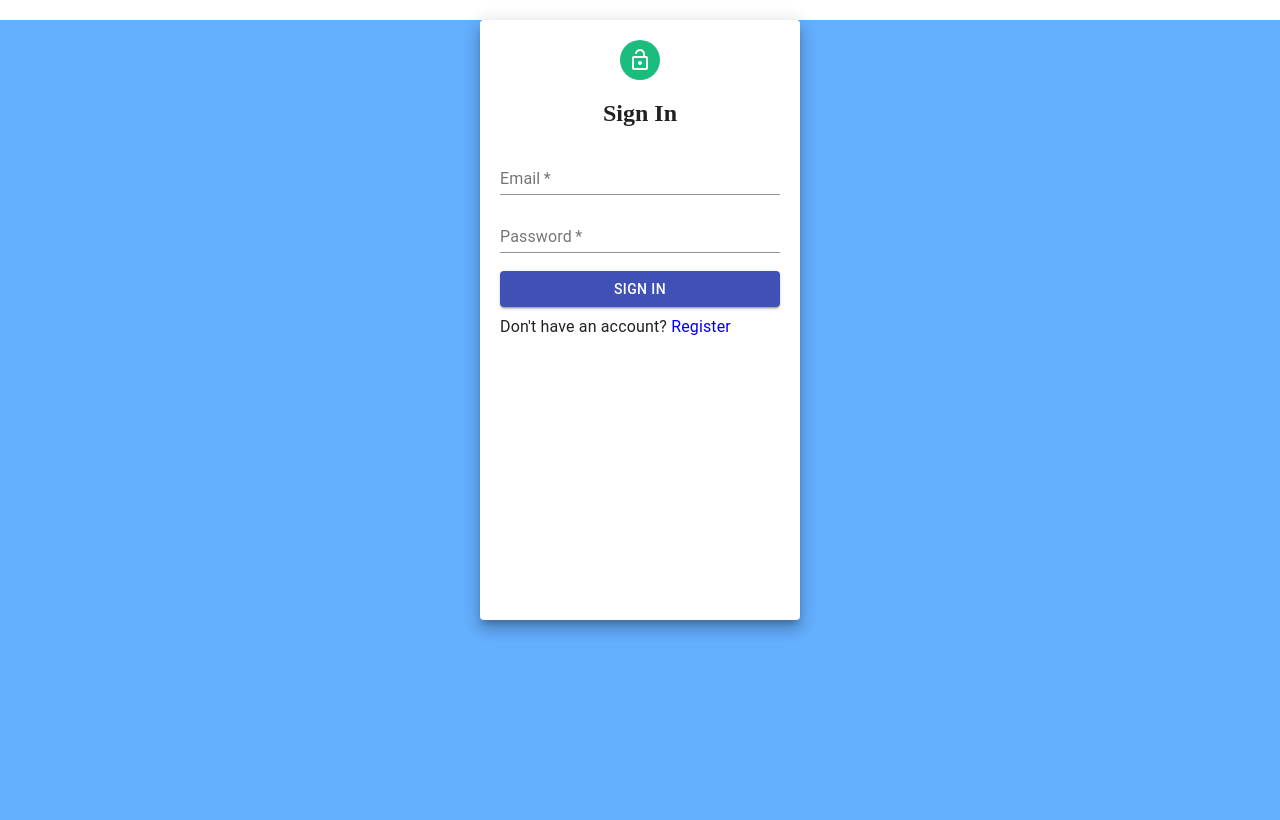
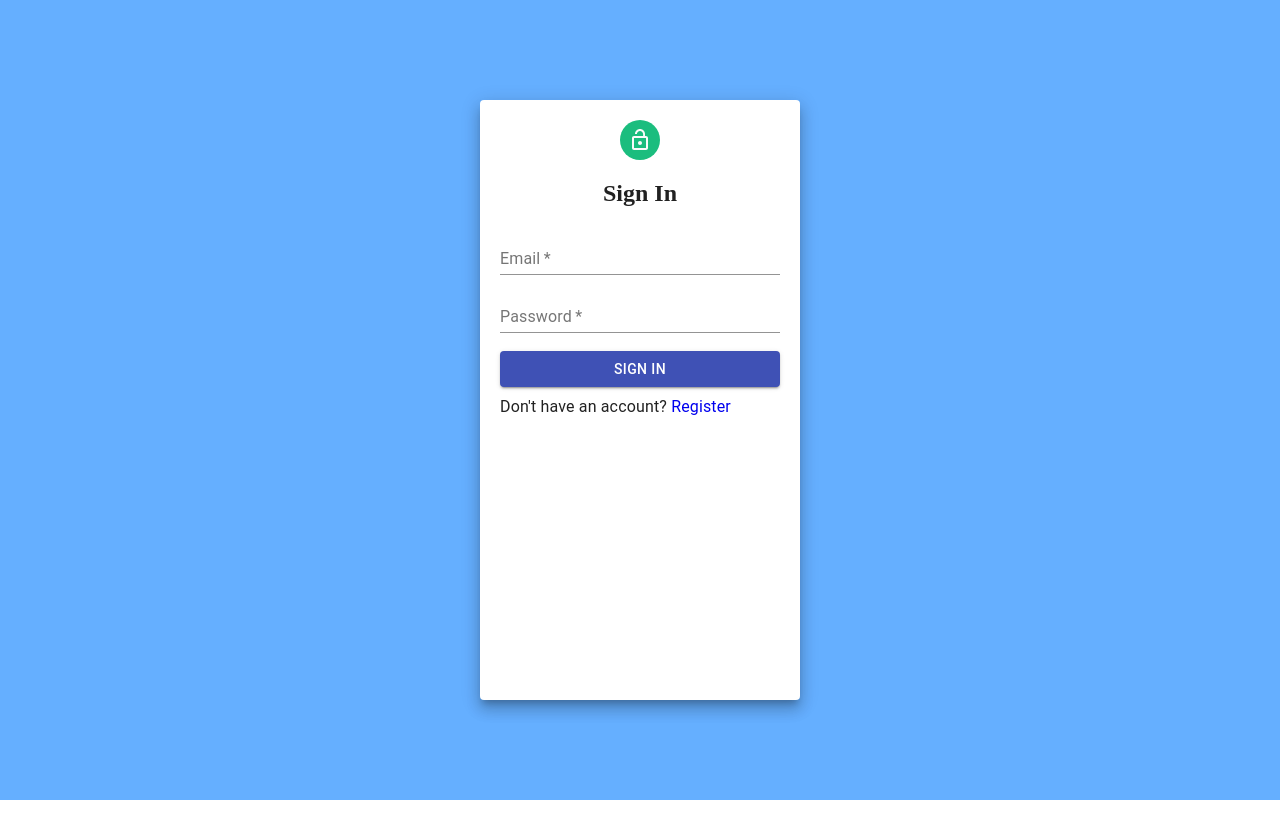
Before and after one commit to oscarolsson94/grupp8-travel-app, a React (Create React App) app in the folder client/: page /login in a window 1280 px wide. Built offline with nearby package versions, Linux system fonts and the light colour scheme.

Commit message:
root styling for login and register components

```diff
--- a/client/src/App.js
+++ b/client/src/App.js
@@ -8,6 +8,15 @@ import { Landing } from "./pages/Landing";
 import { TripInfo } from "./pages/TripInfo";
 import { MyPages } from "./pages/MyPages";
 import { Navbar } from "./components/Navbar";
+
+const appStyles = {
+    backgroundColor: "#65AFFF",
+    minHeight: "100vh",
+    display: "flex",
+    flexDirection: "column",
+    alignItems: "center",
+    justifyContent: "center",
+};
 
 function App() {
     const [user, setUser] = useState(
@@ -24,7 +33,7 @@ function App() {
     }, [user]);
 
     return (
-        <div style={{ backgroundColor: "#65AFFF", minHeight: "100vh" }}>
+        <div style={appStyles}>
             <UserContext.Provider value={{ user, setUser }}>
                 <Router>
                     {user.token && <Navbar />}
```
